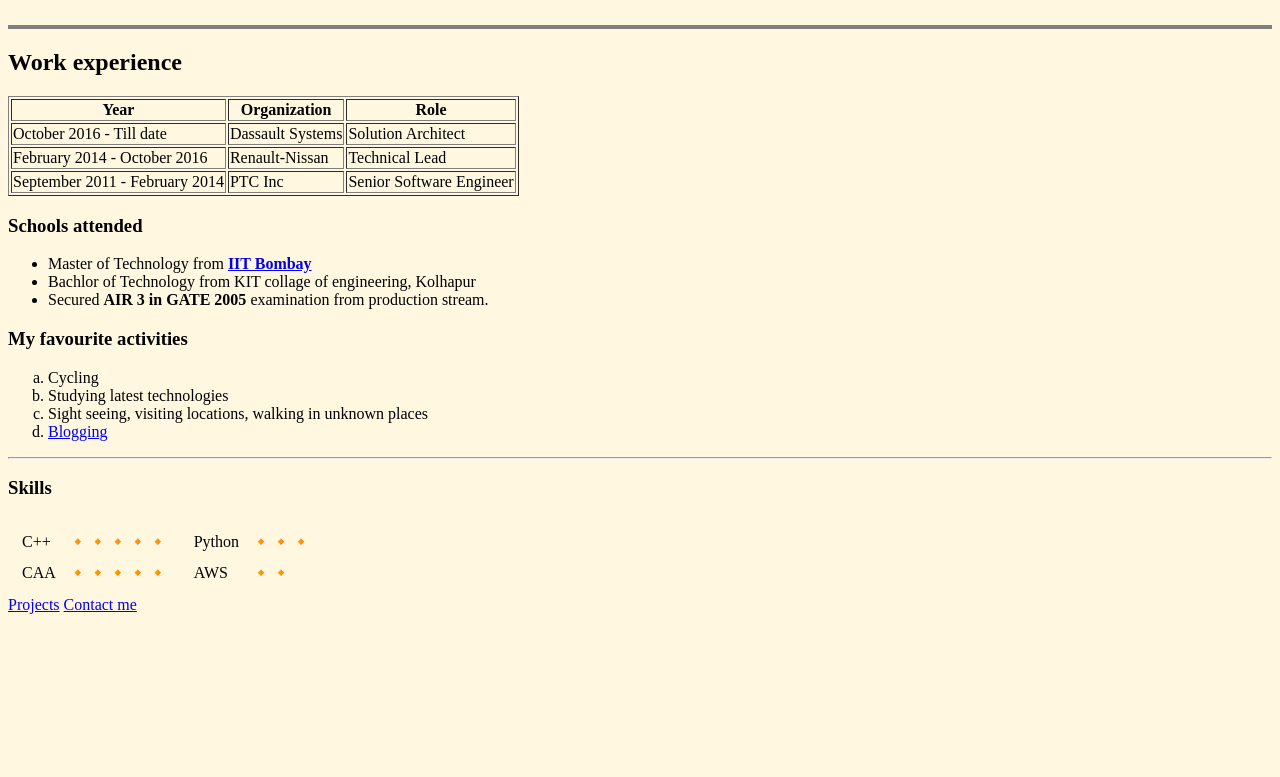
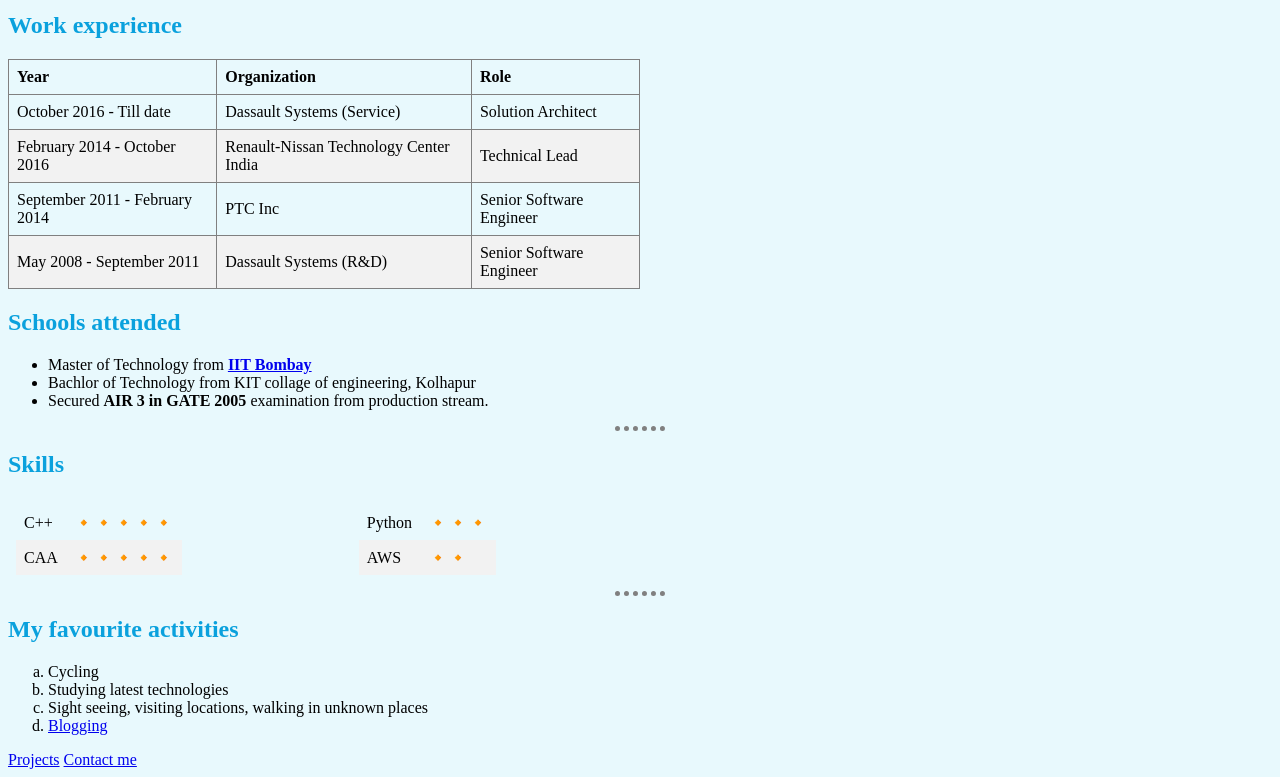
Before and after one commit to Shaileshk02/myprofile, a plain HTML site: page index.html in a window 1280 px wide. Shown: the part 249-1026 px from the top of the page. Before the commit the page ends 871 px from the top, so only its background shows below. Drawn offline with Linux system fonts and the light colour scheme.

Commit message:
Updated stylesheets

```diff
--- /dev/null
+++ b/css/styles.css
@@ -0,0 +1,29 @@
+  body {
+    background-color: #E8F9FD;
+  }
+
+  hr {
+
+    border-style: none;
+    border-top-style: dotted;
+    height: 0px;
+    width: 4%;
+    border-width:5px;
+    border-color:gray;
+  }
+
+  h1, h2, h3{
+    color: #0AA1DD;
+  }
+
+  table {
+  border-collapse: collapse;
+  width: 50%;
+}
+
+th, td {
+  text-align: left;
+  padding: 8px;
+}
+
+tr:nth-child(even) {background-color: #f2f2f2;}
--- a/index.html
+++ b/index.html
@@ -4,10 +4,11 @@
 <head>
   <meta charset="utf-8">
   <title>✅ Shailesh's Personal Site</title>
+  <link rel="stylesheet" href="css/styles.css">
 </head>
 
-<body style="background-color:#FFF7E0;">
-  <hr size="4" color="gray">
+<body>
+
   <table cellspacing="20">
     <tr>
       <td><img src="shailesh_img.jpg" alt="No image for now" height="200" width="200"></td>
@@ -22,7 +23,7 @@
   </table>
 
 
-  <hr size="4" color="gray">
+  <hr>
 
   <h2>Work experience</h2>
   <table border="1">
@@ -41,12 +42,12 @@
     </tfoot>
     <tr>
       <td>October 2016 - Till date</td>
-      <td>Dassault Systems</td>
+      <td>Dassault Systems (Service)</td>
       <td>Solution Architect</td>
     </tr>
     <tr>
       <td>February 2014 - October 2016</td>
-      <td>Renault-Nissan</td>
+      <td>Renault-Nissan Technology Center India</td>
       <td>Technical Lead</td>
     </tr>
     <tr>
@@ -54,25 +55,22 @@
       <td>PTC Inc</td>
       <td>Senior Software Engineer</td>
     </tr>
+    <tr>
+      <td>May 2008 - September 2011</td>
+      <td>Dassault Systems (R&D)</td>
+      <td>Senior Software Engineer</td>
+    </tr>
   </table>
 
 
-  <h3>Schools attended</h3>
+  <h2>Schools attended</h2>
   <ul>
     <li>Master of Technology from <strong><a href="https://www.iitb.ac.in/">IIT Bombay</a></strong></li>
     <li>Bachlor of Technology from KIT collage of engineering, Kolhapur</li>
     <li>Secured <strong>AIR 3 in GATE 2005</strong> examination from production stream.</li>
   </ul>
-  <h3>My favourite activities</h3>
-  <ol type='a'>
-    <li>Cycling</li>
-    <li>Studying latest technologies</li>
-    <li>Sight seeing, visiting locations, walking in unknown places</li>
-    <li><a href="https://hotmadrascafe.blogspot.com/">Blogging</a></li>
-  </ol>
-
   <hr>
-  <h3>Skills</h3>
+  <h2>Skills</h2>
   <table>
     <tr>
       <!--first column  -->
@@ -104,6 +102,14 @@
       </td>
     </tr>
   </table>
+  <hr>
+  <h2>My favourite activities</h2>
+  <ol type='a'>
+    <li>Cycling</li>
+    <li>Studying latest technologies</li>
+    <li>Sight seeing, visiting locations, walking in unknown places</li>
+    <li><a href="https://hotmadrascafe.blogspot.com/">Blogging</a></li>
+  </ol>
 
 
 
```
Also changed, not shown: contact-me.html (+3 -2 lines), project.html (+2 -1 lines).
